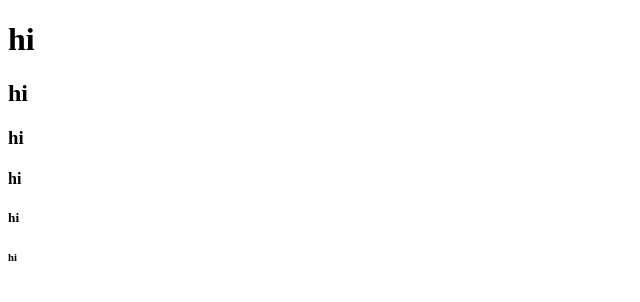
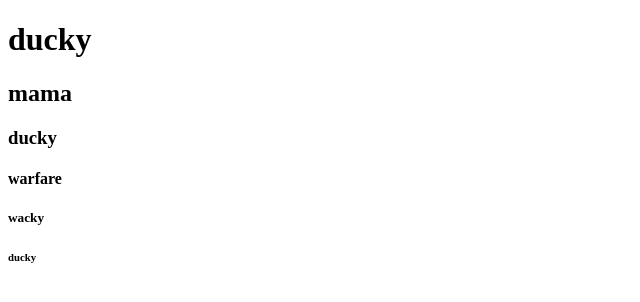
Before and after one commit to diegoa15-gif/nuh-uh-, a plain HTML site: page index.html in a window 1280 px wide. Shown: the whole page, without its empty margins (0-640 px from the left). Drawn offline with Linux system fonts and the light colour scheme.

Commit message:
commit 4

```diff
--- a/index.html
+++ b/index.html
@@ -6,12 +6,12 @@
     <title>ducky warfare</title>
 </head>
 <body>
-    <h1>hi</h1>
-    <h2>hi</h2>
-    <h3>hi</h3>
-    <h4>hi</h4>
-    <h5>hi</h5>
-    <h6>hi</h6>
+    <h1>ducky</h1>
+    <h2>mama</h2>
+    <h3>ducky</h3>
+    <h4>warfare</h4>
+    <h5>wacky</h5>
+    <h6>ducky</h6>
 
 
 </body>
```
